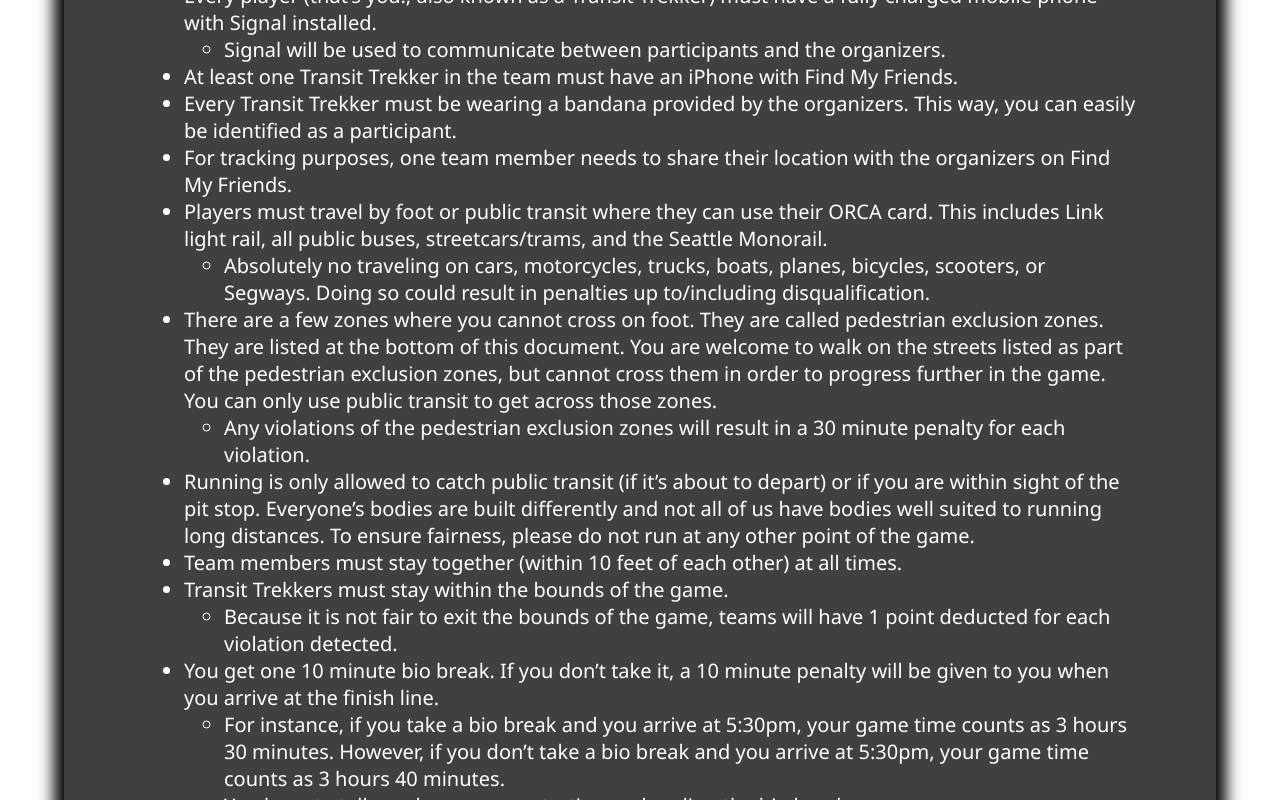
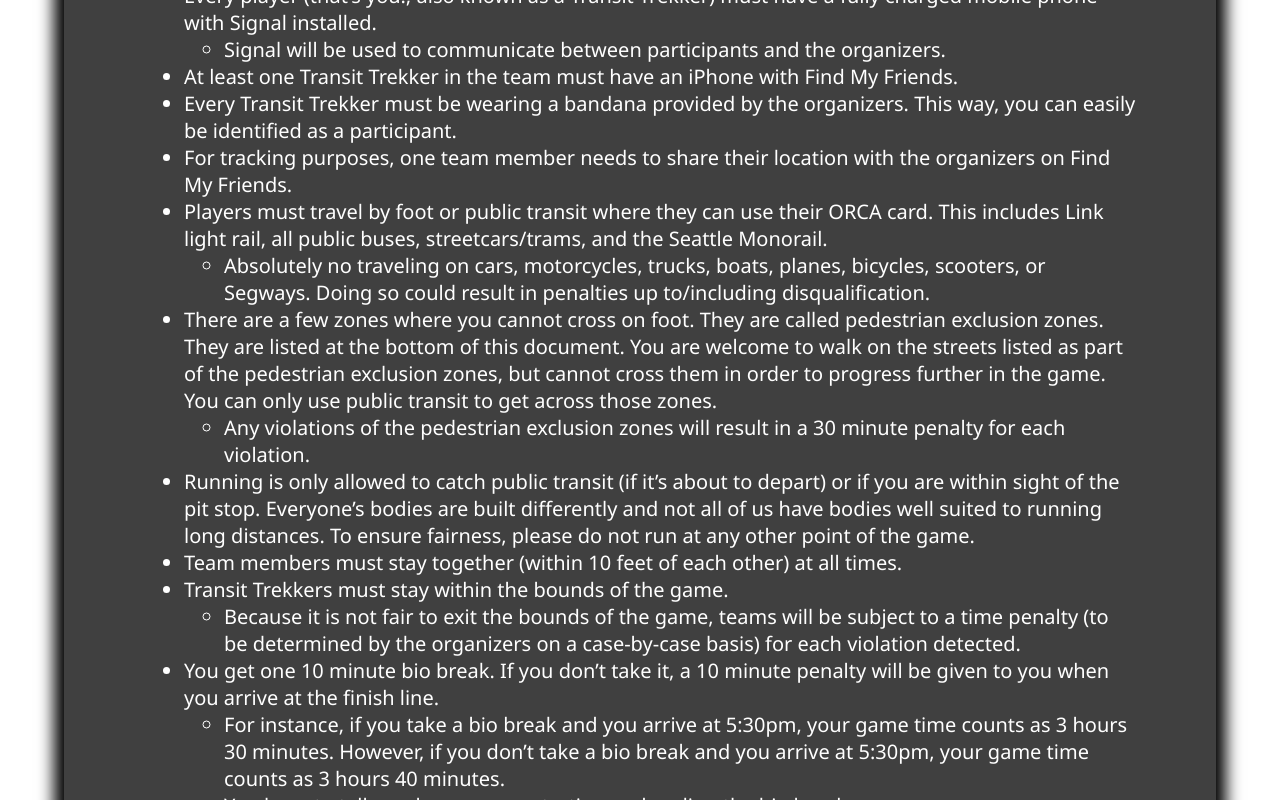
Before and after one commit to mt-xing/transit-trek, a SvelteKit app: page /tt3 in a window 1280 px wide. Shown: the part 2000-2800 px from the top of the page. Built offline with nearby package versions, Linux system fonts and the light colour scheme.

Commit message:
Wording changes

```diff
--- a/src/routes/tt3/+page.svelte
+++ b/src/routes/tt3/+page.svelte
@@ -164,8 +164,9 @@
 			Transit Trekkers must stay within the bounds of the game.
 			<ul>
 				<li>
-					Because it is not fair to exit the bounds of the game, teams will have 1 point deducted
-					for each violation detected.
+					Because it is not fair to exit the bounds of the game, teams will be subject to a time
+					penalty (to be determined by the organizers on a case-by-case basis) for each violation
+					detected.
 				</li>
 			</ul>
 		</li>
@@ -248,7 +249,7 @@
 			<strong>
 				If you are not sure about what counts as successfully completing a task, ask the organizers.
 			</strong>
-			Failure to ask may result in you not earning the points if your actions don’t qualify as properly
+			Failure to ask may result in you not earning the pass if your actions don’t qualify as properly
 			completing the task.
 		</li>
 		<li>
```
